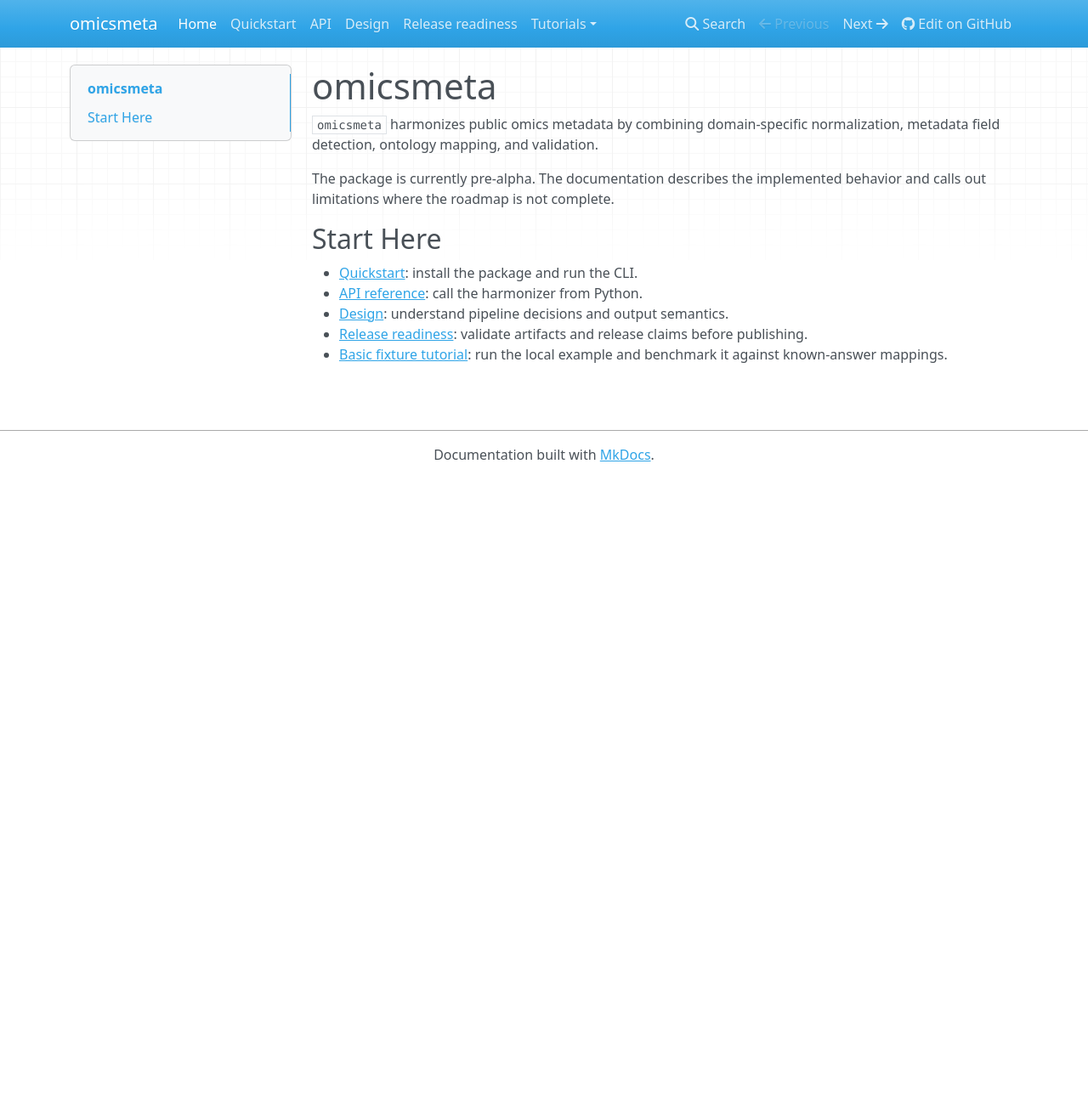
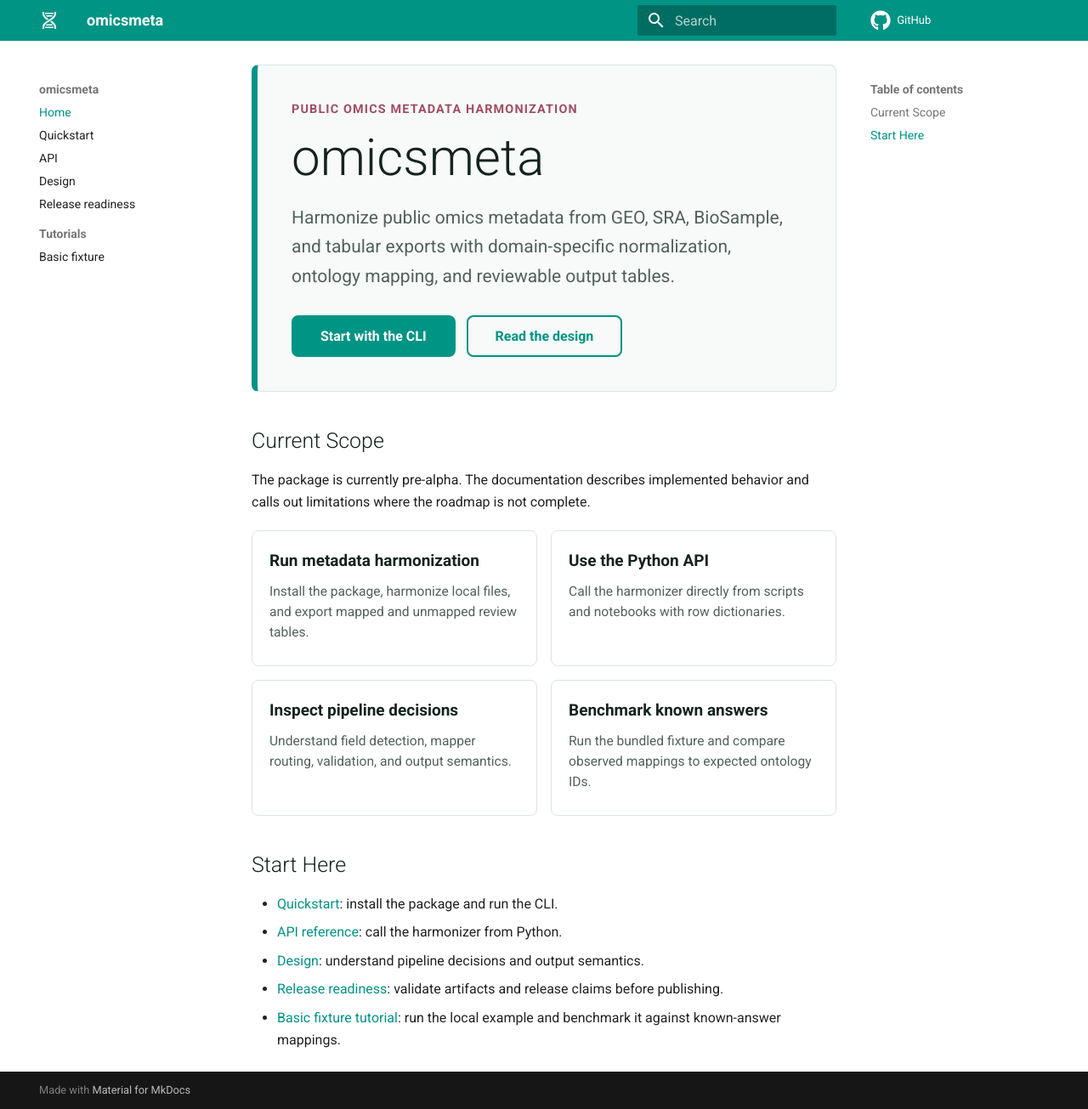
Before and after one commit to qchiujunhao/omicsmeta, an MkDocs documentation site: the page built from docs/index.md, in a window 1280 px wide and 1305 px high. Shown: the whole window at 85% size. Built offline with MkDocs 1.6.1 and Material for MkDocs 9.7.7, drawn with Linux system fonts in a browser that asks for light colours; nearby versions of some CDN libraries; comment, search, counter and statistics services are not loaded.

Commit message:
Modernize documentation site styling

```diff
--- a/docs/index.md
+++ b/docs/index.md
@@ -1,10 +1,42 @@
-# omicsmeta
+<section class="hero">
+  <div class="hero__content">
+    <p class="eyebrow">Public omics metadata harmonization</p>
+    <h1>omicsmeta</h1>
+    <p class="hero__lede">
+      Harmonize public omics metadata from GEO, SRA, BioSample, and tabular
+      exports with domain-specific normalization, ontology mapping, and
+      reviewable output tables.
+    </p>
+    <p class="hero__actions">
+      <a class="md-button md-button--primary" href="quickstart/">Start with the CLI</a>
+      <a class="md-button" href="design/">Read the design</a>
+    </p>
+  </div>
+</section>
 
-`omicsmeta` harmonizes public omics metadata by combining domain-specific
-normalization, metadata field detection, ontology mapping, and validation.
+## Current Scope
 
-The package is currently pre-alpha. The documentation describes the implemented
+The package is currently pre-alpha. The documentation describes implemented
 behavior and calls out limitations where the roadmap is not complete.
+
+<div class="feature-grid">
+  <a class="feature-card" href="quickstart/">
+    <strong>Run metadata harmonization</strong>
+    <span>Install the package, harmonize local files, and export mapped and unmapped review tables.</span>
+  </a>
+  <a class="feature-card" href="api/">
+    <strong>Use the Python API</strong>
+    <span>Call the harmonizer directly from scripts and notebooks with row dictionaries.</span>
+  </a>
+  <a class="feature-card" href="design/">
+    <strong>Inspect pipeline decisions</strong>
+    <span>Understand field detection, mapper routing, validation, and output semantics.</span>
+  </a>
+  <a class="feature-card" href="tutorials/basic_fixture/">
+    <strong>Benchmark known answers</strong>
+    <span>Run the bundled fixture and compare observed mappings to expected ontology IDs.</span>
+  </a>
+</div>
 
 ## Start Here
 
--- /dev/null
+++ b/docs/stylesheets/extra.css
@@ -0,0 +1,131 @@
+:root {
+  --omicsmeta-ink: #15231f;
+  --omicsmeta-muted: #53615d;
+  --omicsmeta-line: #dbe5e1;
+  --omicsmeta-surface: #f7faf8;
+  --omicsmeta-accent: #c8891d;
+  --omicsmeta-rose: #a24c64;
+}
+
+.md-header,
+.md-tabs {
+  box-shadow: none;
+}
+
+.md-main__inner {
+  margin-top: 1.2rem;
+}
+
+.md-typeset h1,
+.md-typeset h2 {
+  color: var(--omicsmeta-ink);
+  letter-spacing: 0;
+}
+
+.md-typeset .hero {
+  margin: -0.8rem 0 1.8rem;
+  padding: 2rem 2rem;
+  border: 1px solid var(--omicsmeta-line);
+  border-radius: 8px;
+  background: var(--omicsmeta-surface);
+  border-left: 0.35rem solid var(--md-primary-fg-color);
+}
+
+.md-typeset .hero__content {
+  max-width: 48rem;
+}
+
+.md-typeset .eyebrow {
+  margin: 0 0 0.7rem;
+  color: var(--omicsmeta-rose);
+  font-size: 0.72rem;
+  font-weight: 700;
+  letter-spacing: 0.08em;
+  text-transform: uppercase;
+}
+
+.md-typeset .hero h1 {
+  margin: 0;
+  font-size: 3rem;
+  line-height: 1.08;
+}
+
+.md-typeset .hero__lede {
+  max-width: 42rem;
+  margin: 1rem 0 1.4rem;
+  color: var(--omicsmeta-muted);
+  font-size: 1.05rem;
+  line-height: 1.65;
+}
+
+.md-typeset .hero__actions {
+  display: flex;
+  flex-wrap: wrap;
+  gap: 0.65rem;
+  margin: 0;
+}
+
+.md-typeset .md-button {
+  border-radius: 8px;
+}
+
+.md-typeset .feature-grid {
+  display: grid;
+  grid-template-columns: repeat(auto-fit, minmax(13rem, 1fr));
+  gap: 0.8rem;
+  margin: 1rem 0 2rem;
+}
+
+.md-typeset .feature-card {
+  display: block;
+  min-height: 8rem;
+  padding: 1rem;
+  border: 1px solid var(--omicsmeta-line);
+  border-radius: 8px;
+  color: var(--omicsmeta-ink);
+  background: #ffffff;
+  transition: border-color 160ms ease, box-shadow 160ms ease, transform 160ms ease;
+}
+
+.md-typeset .feature-card:hover {
+  border-color: var(--md-accent-fg-color);
+  box-shadow: 0 10px 28px rgba(21, 35, 31, 0.08);
+  transform: translateY(-1px);
+}
+
+.md-typeset .feature-card strong,
+.md-typeset .feature-card span {
+  display: block;
+}
+
+.md-typeset .feature-card strong {
+  margin-bottom: 0.45rem;
+  font-size: 0.95rem;
+}
+
+.md-typeset .feature-card span {
+  color: var(--omicsmeta-muted);
+  font-size: 0.78rem;
+  line-height: 1.55;
+}
+
+@media screen and (max-width: 44.9844em) {
+  .md-typeset .hero {
+    margin-top: 0;
+    padding: 1.4rem 1rem;
+  }
+
+  .md-typeset .hero h1 {
+    font-size: 2.2rem;
+    line-height: 1.08;
+  }
+
+  .md-typeset .hero__actions {
+    display: grid;
+  }
+
+  .md-typeset .hero__actions .md-button {
+    width: 100%;
+    text-align: center;
+  }
+}
--- a/mkdocs.yml
+++ b/mkdocs.yml
@@ -3,7 +3,27 @@ site_description: Automated harmonization of public omics metadata
 site_url: https://qchiujunhao.github.io/omicsmeta/
 repo_url: https://github.com/qchiujunhao/omicsmeta
 theme:
-  name: mkdocs
+  name: material
+  language: en
+  icon:
+    logo: material/dna
+    repo: fontawesome/brands/github
+  palette:
+    - scheme: default
+      primary: teal
+      accent: amber
+  features:
+    - navigation.instant
+    - navigation.sections
+    - navigation.top
+    - search.highlight
+    - search.suggest
+    - toc.follow
+markdown_extensions:
+  - attr_list
+  - md_in_html
+extra_css:
+  - stylesheets/extra.css
 nav:
   - Home: index.md
   - Quickstart: quickstart.md
--- a/pyproject.toml
+++ b/pyproject.toml
@@ -32,7 +32,10 @@ dependencies = [
 fuzzy = ["rapidfuzz>=3.0"]
 ontology = ["pronto>=2.5"]
 text2term = ["text2term"]
-docs = ["mkdocs>=1.6"]
+docs = [
+  "mkdocs>=1.6,<2",
+  "mkdocs-material>=9.5",
+]
 dev = [
   "pytest>=8",
   "pytest-cov>=5",
```
